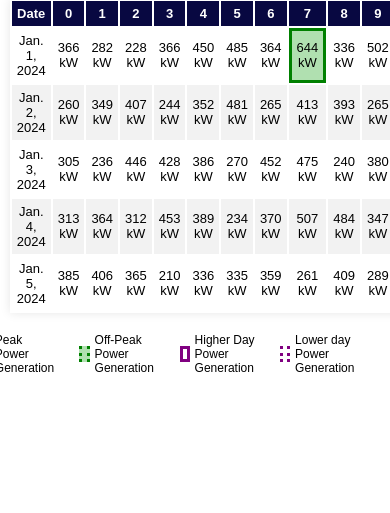
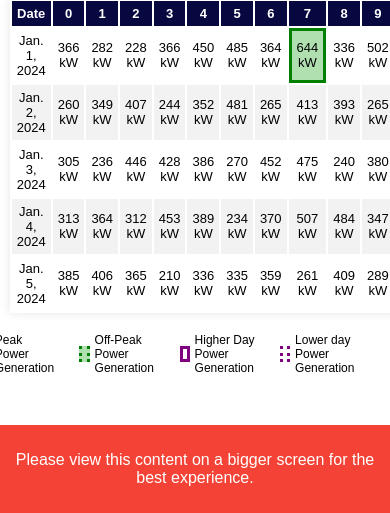
Before and after one commit to akaash198/Energy, a Django app: page / in a window 390 px wide; the page is wider, and only the part inside the window is pictured. Shown: the part 2130-2643 px from the top of that part. Before the commit the page ends 2502 px from the top of that part, so only its background shows below. Run offline with Django 4.2, Linux system fonts and the light colour scheme; some libraries are stand-ins or nearby versions.

Commit message:
Update Home.html

```diff
--- a/Analysis/templates/Home.html
+++ b/Analysis/templates/Home.html
@@ -563,6 +563,20 @@
                     color: #000;
                     margin: 0 10px;
                 }
+
+            .view-on-bigger-screen {
+        display: none;
+        background-color: #f44336;
+        color: white;
+        text-align: center;
+        padding: 10px;
+      }
+
+      @media screen and (max-width: 768px) {
+        .view-on-bigger-screen {
+          display: block;
+        }
+      }
     </style>
   </head>
   <body>
@@ -767,6 +781,9 @@
         </div>
     </div>
   </div>
+    <div class="view-on-bigger-screen">
+      <p>Please view this content on a bigger screen for the best experience.</p>
+    </div>
 
 
 
```
